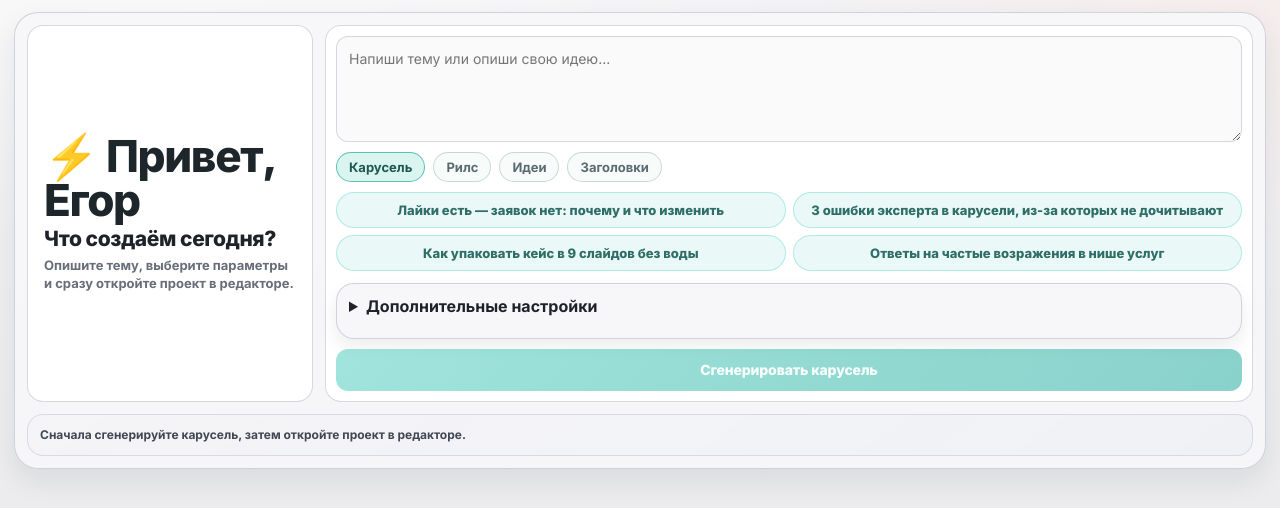
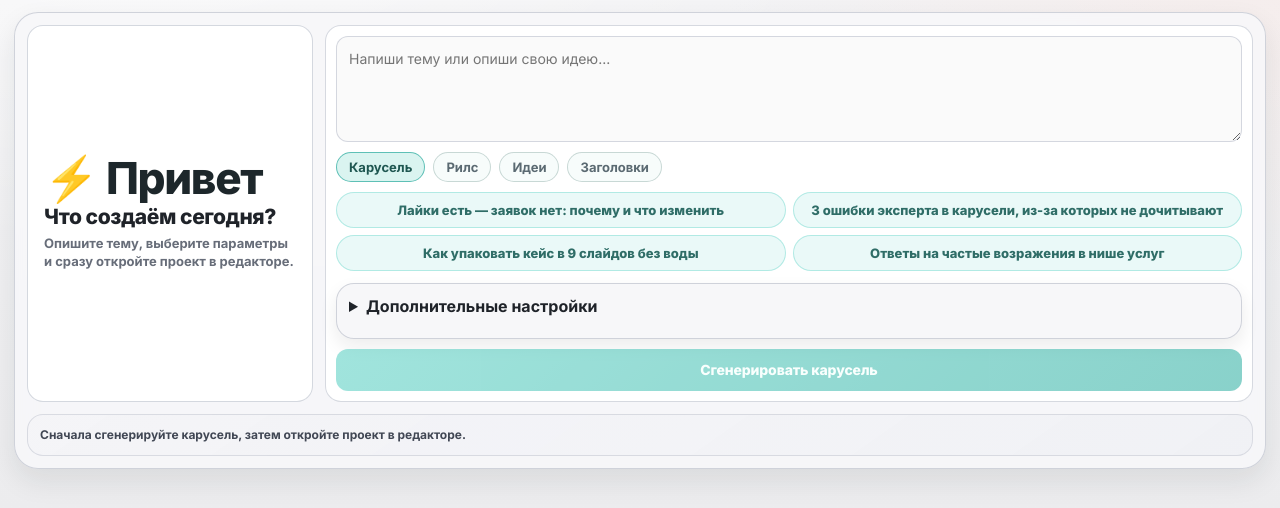
Before and after one commit to igor-jurievich/ai-carousel-editor, a Next.js app: page /generate in a window 1280 px wide. Shown: the top 508 px of the page. Built offline with nearby package versions, Linux system fonts and the light colour scheme.

Commit message:
fix: remove sample personal greeting from hero

```diff
--- a/app/generate/page.tsx
+++ b/app/generate/page.tsx
@@ -223,7 +223,7 @@ export default function GeneratePage() {
       <div className="editor-shell editor-shell-redesigned">
         <header className="prompt-shell prompt-shell-hero">
           <div className="prompt-brand prompt-brand-hero">
-            <span className="prompt-greeting">⚡ Привет, Егор</span>
+            <span className="prompt-greeting">⚡ Привет</span>
             <h1>Что создаём сегодня?</h1>
             <p className="prompt-subtitle">
               Опишите тему, выберите параметры и сразу откройте проект в редакторе.
```
